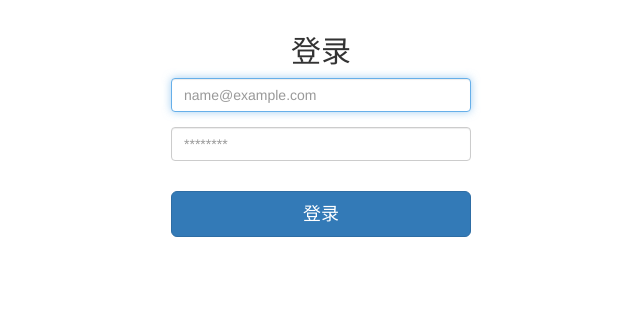
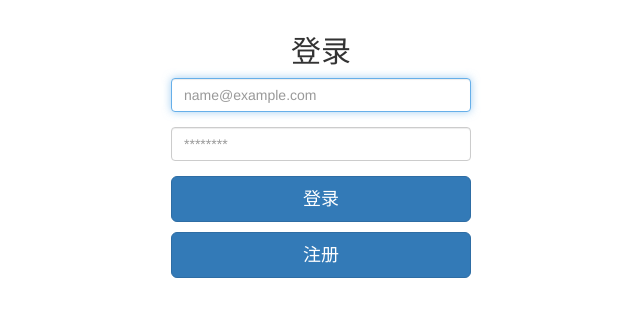
Before and after one commit to Wild0Chen/Django_blog, a Django app: page /singin/ in a window 1280 px wide. Shown: the top 317 px of the page, without its empty margins (319-959 px from the left). Run offline with Django 3.2, Linux system fonts and the light colour scheme; some libraries are stand-ins or nearby versions.

Commit message:
凯撒的归凯撒，上帝的归上帝,我特么不死乞白赖的改那么多前端css了，太虐

```diff
--- a/blog/forms.py
+++ b/blog/forms.py
@@ -80,7 +80,7 @@ class Error_list(ErrorList):
 class RegUserForm(AsDivBlock, forms.ModelForm):
     required_css_class = 'form-group sr-only'
     # required不能再Meta中指定
-    referCode = forms.IntegerField(label='推荐码', required=False,
+    referCode = forms.IntegerField(label=False, required=False,
                                    widget=forms.NumberInput(attrs={'class': 'form-control center-block',
                                                                    'type': 'tel', 'name': 'referCode',
                                                                    'placeholder': '推荐码,可以为空'}))
--- a/blog/templates/blog/singin.html
+++ b/blog/templates/blog/singin.html
@@ -14,8 +14,11 @@
         <h2 class="text-center form-signin-heading">登录</h2>
         {% csrf_token %}
         {{ form.as_div }}
-        <button class="btn btn-lg btn-primary btn-block" type="submit" style="margin-top: 30px">登录</button>
+        <button class="btn btn-lg btn-primary btn-block">登录</button>
     </form>
+    <div class="form-sing-x">
+        <a class="btn btn-lg btn-primary btn-block" href="{% url 'blog:singup' %}" style="margin-top: -20px">注册</a>
+    </div>
 </div>
 <script src="{% static 'blog/js/jquery.js' %}"></script>
 <script src="{% static 'lib/js/bootstrap.js' %}"></script>
```
